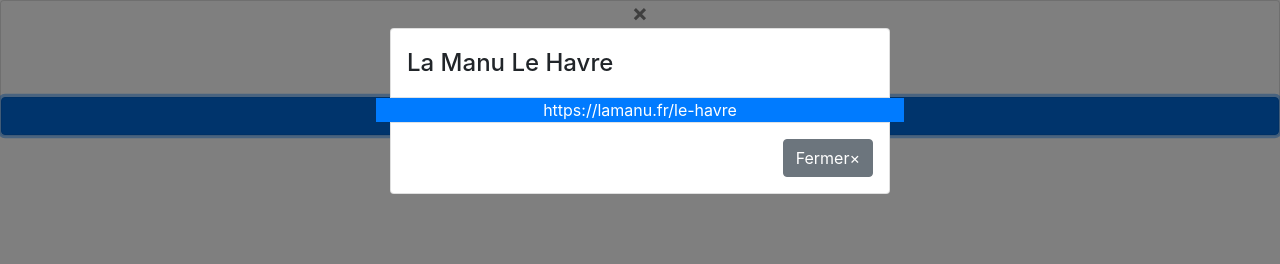
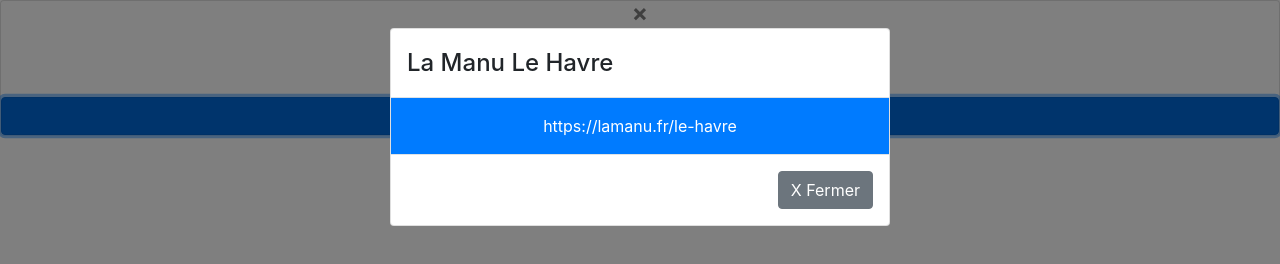
Before and after one commit to CristinaOanaManole/BOOTSTRAPexo, a plain HTML site: page exo4/index.html in a window 1280 px wide. Both pictures are taken after a click on the button "+ d'infos". Drawn offline with nearby package versions, Linux system fonts and the light colour scheme.

Commit message:
corrections

```diff
--- a/exo4/index.html
+++ b/exo4/index.html
@@ -15,7 +15,7 @@
 <body>
 
   <div class="card">
-    <button type="button" class="close" data-dismiss="modal" aria-hidden="true" aria-hidden="true"><span>&times;</span>
+    <button type="button" class="close" data-dismiss="modal" aria-hidden="true"><span>&times;</span>
     </button>
     <div class="card-header-pills h5 text-center">La Manu</div>
     <p class="card-text text-center">L'École des métiers du Numérique.</p>
@@ -30,13 +30,15 @@
             <h4 class="modal-title" id="label">La Manu Le Havre</h4>
           </div>
 
-      <div class="row align-content-center">
-        <div class="col bg-primary text-white text-center align-content-stretch">https://lamanu.fr/le-havre</div>
+
+          <div class="modal-body bg-primary text-white text-center">https://lamanu.fr/le-havre</div>
+
+          <div class="modal-footer">
+            <button type="button" class="btn btn-outline-secondary bg-secondary text-white"
+              data-dismiss="modal">X Fermer</button>
             </div>
-        <div class="modal-footer">
-          <button type="button" class="btn btn-outline-secondary bg-secondary text-white" data-dismiss="modal">Fermer<span>&times;</span></button>
             </div>
-
+          </div>
           <script src="https://code.jquery.com/jquery-3.3.1.slim.min.js"
             integrity="sha384-q8i/X+965DzO0rT7abK41JStQIAqVgRVzpbzo5smXKp4YfRvH+8abtTE1Pi6jizo" crossorigin="anonymous">
           </script>
```
Lines whose indentation alone changed are shown as unchanged.
